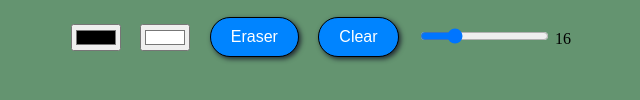
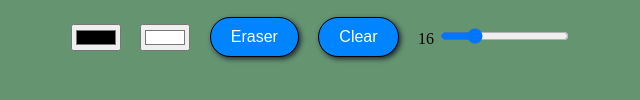
Before and after one commit to Lejz0/etch-a-sketch, a plain HTML site: page index.html in a window 1280 px wide. Shown: the part 542-642 px from the top of the page, 319-959 px from the left. Drawn offline with Linux system fonts and the light colour scheme.

```diff
--- a/index.html
+++ b/index.html
@@ -20,8 +20,8 @@
             <button class="button" onclick="eraser()">Eraser</button>
             <button class="button" onclick="clearCanvas()">Clear</button>
             <div id="slider-container">
+                <output name="amount" id="amount">16</output>
                 <input type="range" id="rangeInput" name="rangeInput" min="1" max="64" value="16" oninput="amount.value=rangeInput.value">
-                <output name="amount" id="amount" for="rangeInput">16</output>
               </div>
         </div>
     </div>
```
